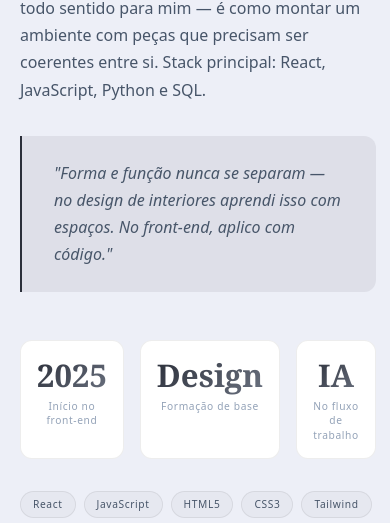
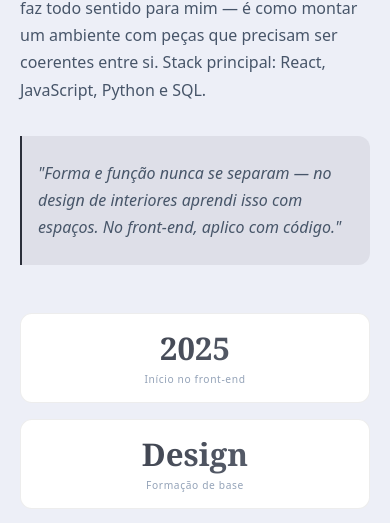
Before and after one commit to Rnetoo/rpn-dev, a plain HTML site: page index.html in a window 390 px wide. Shown: the part 1998-2521 px from the top of the page. Drawn offline with Linux system fonts and the light colour scheme; a web font is replaced by a local one.

Commit message:
Melhorando responsividade mobile

```diff
--- a/css/components.css
+++ b/css/components.css
@@ -540,7 +540,7 @@ body:has(#cursor-dot) button { cursor: none; }
     margin-bottom: var(--space-8);
 }
 .about-quote {
-    padding: var(--space-6) var(--space-8);
+    padding: var(--space-6) clamp(var(--space-4), 4vw, var(--space-8));
     border-left: 2px solid var(--accent);
     background: var(--accent-soft);
     border-radius: 0 var(--r-md) var(--r-md) 0;
@@ -557,6 +557,9 @@ body:has(#cursor-dot) button { cursor: none; }
     grid-template-columns: repeat(3, 1fr);
     gap: var(--space-4);
     margin-bottom: var(--space-8);
+}
+@media (max-width: 400px) {
+    .about-stats { grid-template-columns: 1fr; }
 }
 .about-stat {
     padding: var(--space-4);
```
